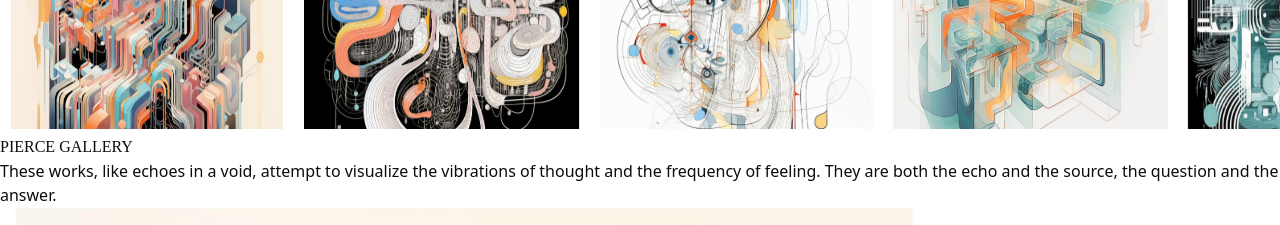
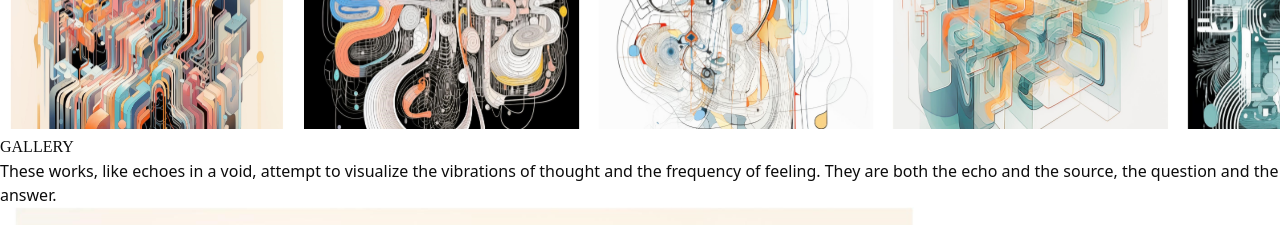
Before and after one commit to edmondgaks/portfolio-project, a React (Vite) app: page / in a window 1280 px wide. Shown: the part 1220-1445 px from the top of the page. Built offline with nearby package versions, Linux system fonts and the light colour scheme.

Commit message:
Correcting themes and colours for gallery

```diff
--- a/src/components/Contact.tsx
+++ b/src/components/Contact.tsx
@@ -1,7 +1,10 @@
+import { useTheme } from "../context/ThemeContext";
+
 const Contact = () => {
+    const { isDarkMode } = useTheme();
     return (
         <div className={`flex gap-4 mt-10 flex-col justify-around items-center`}>
-        <h1 className="perpetua text-3xl font-medium">CONTACT <span className="text-[#ffba00]">ME</span></h1>
+        <h1 className={`perpetua text-3xl ${isDarkMode ? "text-white" : "text-black"} font-medium`}>CONTACT <span className="text-[#ffba00]">ME</span></h1>
         <p className="font-sans text-center w-[60%] text-sm text-[#C7C5C2] placeholder:text-xs font-light">My art is an invitation to viewers: to delve into the visual manifestations of mindscapes, to grapple with the intangible, and to find solace in the shared quest to understand the immeasurable dimensions of being.</p>
         <div className="flex flex-row items-center gap-10">
           <div className="flex flex-col">
--- a/src/components/Gallery.tsx
+++ b/src/components/Gallery.tsx
@@ -1,8 +1,11 @@
+import { useTheme } from "../context/ThemeContext";
+
 const Gallery = () => {
+    const { isDarkMode } = useTheme();
     return (
         <div className={`flex gap-4 mt-10 flex-col justify-around items-center`}>
-        <h1 className="perpetua text-3xl font-medium">PIERCE <span className="text-[#FFBA00]">GALLERY</span></h1>
-        <p className="font-sans text-center w-[70%] text-sm text-[#C7C5C2] font-light">These works, like echoes in a void, attempt to visualize the vibrations of 		thought and the frequency of feeling. They are both the echo and the source, the 	question and the answer.</p>
+        <h1 className="perpetua text-3xl text-[#FFBA00] font-medium">GALLERY</h1>
+        <p className={`font-sans text-center w-[70%] text-sm ${isDarkMode ? "text-[#C7C5C2]" : "text-black"} font-light`}>These works, like echoes in a void, attempt to visualize the vibrations of 		thought and the frequency of feeling. They are both the echo and the source, the 	question and the answer.</p>
         <div className="p-20">
           <div className="columns-1 lg:columns-3 md:columns-2 [&>img:not(:first-child)]:mt-5 ">
             <img src="/az.png" />
```
